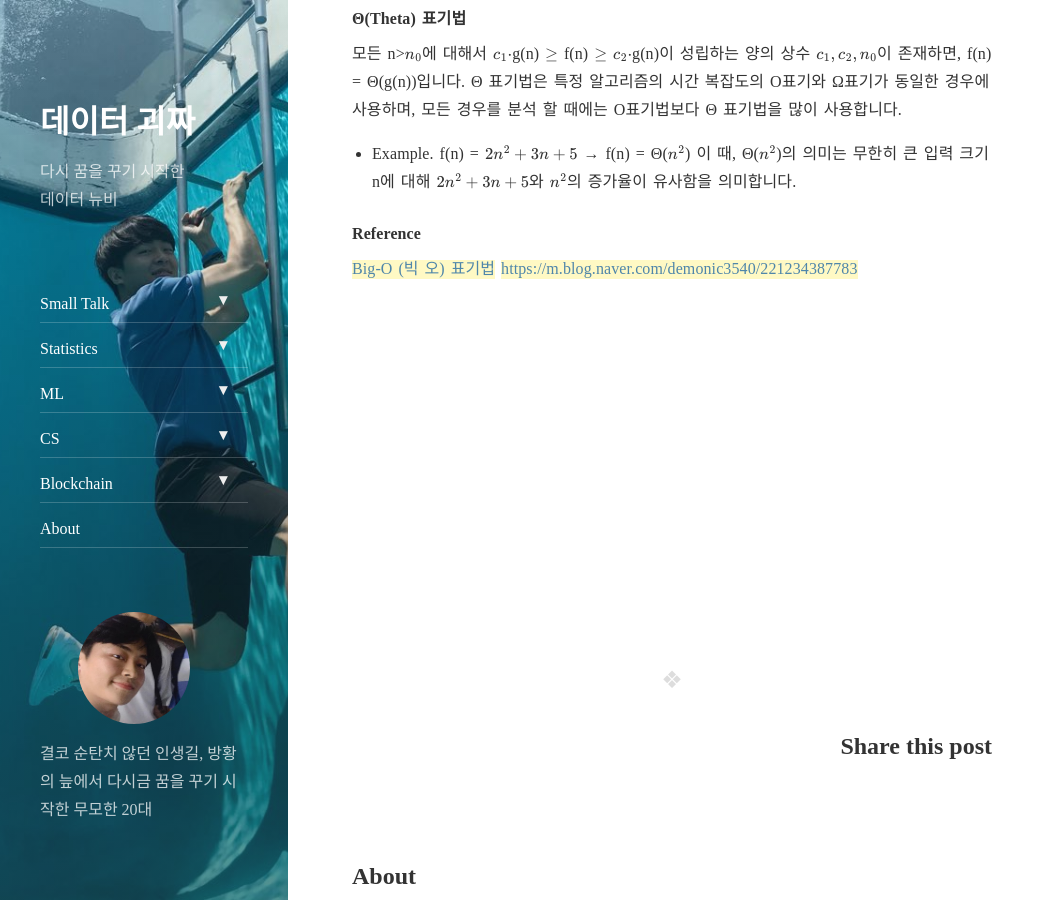
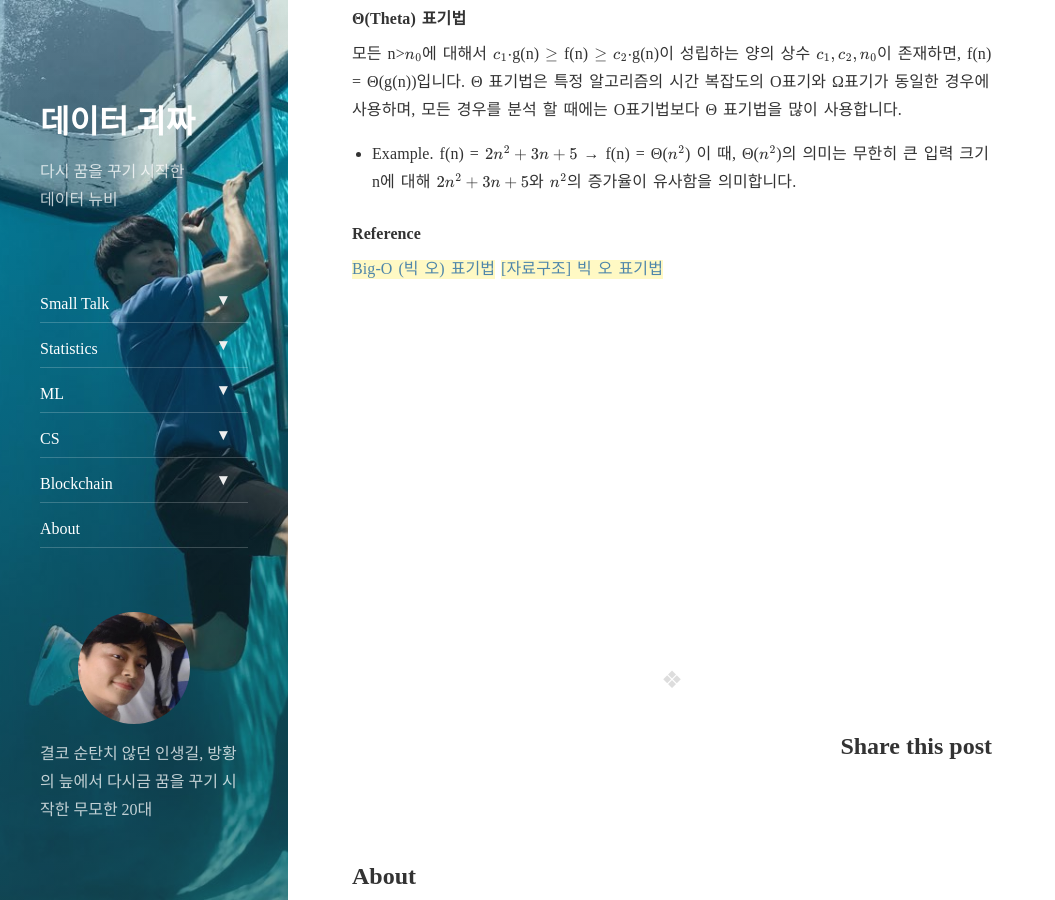
Before and after one commit to tryumanshow/data-weirdo.github.io, a Jekyll site: the page built from _posts/2019-10-22-cs-data_structure-time_complexity.markdown, in a window 1280 px wide and 900 px high, scrolled down 4894 px. Shown: the whole window, without its empty margins (0-1055 px from the left). Built offline with Jekyll 4.4.1, drawn with Linux system fonts in a browser that asks for light colours; nearby versions of some CDN libraries; formulas are drawn with MathJax 3; comment, search, counter and statistics services are not loaded; grey boxes are pictures that could not be loaded.

Commit message:
Reference change

```diff
--- a/_posts/2019-10-22-cs-data_structure-time_complexity.markdown
+++ b/_posts/2019-10-22-cs-data_structure-time_complexity.markdown
@@ -148,4 +148,4 @@ $$2n^2 + 3n + 5 $$와 $$n^2$$의 증가율이 유사함을 의미합니다.
 
 #### Reference
 [Big-O (빅 오) 표기법](https://ko.khanacademy.org/computing/computer-science/algorithms/asymptotic-notation/a/big-o-notation)
-[https://m.blog.naver.com/demonic3540/221234387783](https://m.blog.naver.com/demonic3540/221234387783)
+[[자료구조] 빅 오 표기법](https://m.blog.naver.com/demonic3540/221234387783)
```
